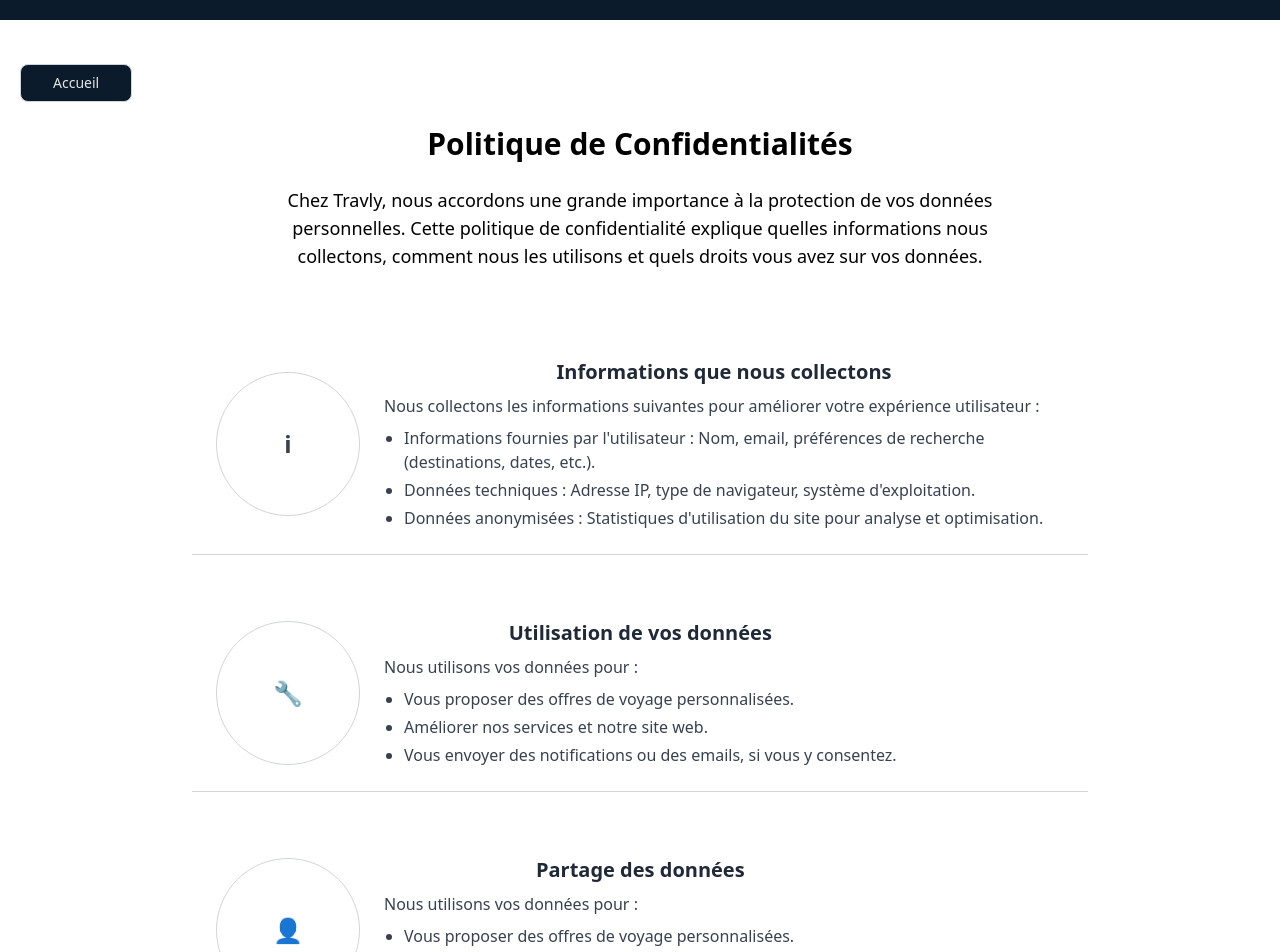
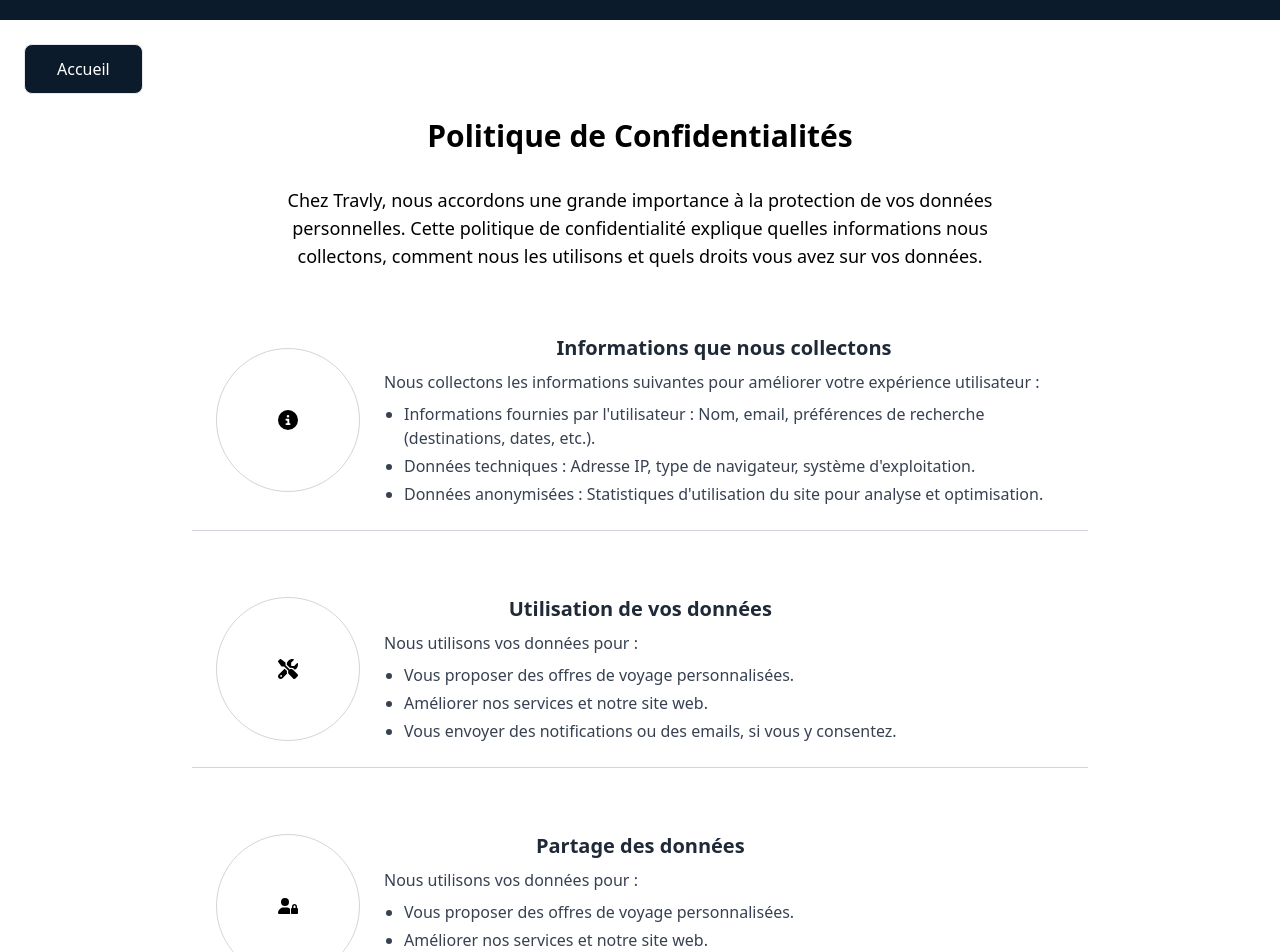
Before and after one commit to NassCT/travly, a React (Vite) app: page /Confidentialites in a window 1280 px wide. Shown: the part 100-1052 px from the top of the page. Built offline with nearby package versions, Linux system fonts and the light colour scheme.

Commit message:
MAJ Confidentialites icones ok

```diff
--- a/src/components/Confidentialites.jsx
+++ b/src/components/Confidentialites.jsx
@@ -1,29 +1,32 @@
 import React from 'react'
 import Footer from './Footer';
+import Buttons from './Buttons';
+import Icons from './Icons';
 
 function Confidentialites() {
   return (
-    <section className="pt-5">
-      <div className="my-6 pl-5">
-        <button className="bg-colorB text-colorW text-sm hover:underline border border-gray-300 px-8 py-2 rounded-lg">
-          Accueil
-        </button>
-      </div>
+    <section>
+      <a href="/">
+        <Buttons
+        textContent={"Accueil"}
+        buttonClass={"px-8 mt-6 ml-6"}
+        />
+      </a>
 
-      <h1 className="text-center text-2xl sm:text-3xl font-bold mb-6">
+      <h1 className="text-center text-2xl sm:text-3xl font-bold mt-6">
         Politique de Confidentialités
       </h1>
 
-      <p className="text-center max-w-3xl mx-auto text-base sm:text-lg my-6">
+      <p className="text-center max-w-3xl mx-auto text-base sm:text-lg mt-8">
         Chez Travly, nous accordons une grande importance à la protection de vos données personnelles. Cette politique de confidentialité explique quelles informations nous collectons, comment nous les utilisons et quels droits vous avez sur vos données.
       </p>
 
-      <div className="py-10 px-5">
+      <div className="py-10 px-5 mb-10">
         <div className="max-w-4xl mx-auto space-y-10">
 
           <div className="border border-gray-300 p-6 rounded-lg flex flex-col sm:flex-row items-center space-y-4 sm:space-y-0 sm:space-x-6 md:rounded-none md:border-t-0 md:border-l-0 md:border-r-0 md:border-b">
-            <div className="flex-shrink-0 w-20 h-20 sm:w-36 sm:h-36 border border-gray-300 rounded-full flex items-center justify-center">
-              <span className="text-xl sm:text-2xl font-bold text-gray-700">i</span>
+            <div className="flex-shrink-0 w-20 h-20 sm:w-36 sm:h-36 border border-gray-300 rounded-full flex items-center justify-center transition-transform duration-300 hover:scale-110 hover:shadow-lg">
+                <Icons iconName={"info"}/>
             </div>
             <div>
               <h2 className="text-center text-lg sm:text-xl font-semibold text-gray-800">Informations que nous collectons</h2>
@@ -39,8 +42,8 @@
           </div>
 
           <div className="border border-gray-300 p-6 rounded-lg flex flex-col sm:flex-row items-center space-y-4 sm:space-y-0 sm:space-x-6 md:rounded-none md:border-t-0 md:border-l-0 md:border-r-0 md:border-b">
-            <div className="flex-shrink-0 w-20 h-20 sm:w-36 sm:h-36 border border-gray-300 rounded-full flex items-center justify-center">
-              <span className="text-xl sm:text-2xl font-bold text-gray-700">🔧</span>
+            <div className="flex-shrink-0 w-20 h-20 sm:w-36 sm:h-36 border border-gray-300 rounded-full flex items-center justify-center transition-transform duration-300 hover:scale-110 hover:shadow-lg">
+              <Icons iconName={"repair"}/>
             </div>
             <div>
               <h2 className="text-center text-lg sm:text-xl font-semibold text-gray-800">Utilisation de vos données</h2>
@@ -54,8 +57,8 @@
           </div>
 
           <div className="border border-gray-300 p-6 rounded-lg flex flex-col sm:flex-row items-center space-y-4 sm:space-y-0 sm:space-x-6 md:rounded-none md:border-t-0 md:border-l-0 md:border-r-0 md:border-b">
-            <div className="flex-shrink-0 w-20 h-20 sm:w-36 sm:h-36 border border-gray-300 rounded-full flex items-center justify-center">
-              <span className="text-xl sm:text-2xl font-bold text-gray-700">👤</span>
+            <div className="flex-shrink-0 w-20 h-20 sm:w-36 sm:h-36 border border-gray-300 rounded-full flex items-center justify-center transition-transform duration-300 hover:scale-110 hover:shadow-lg">
+              <Icons iconName={"userlock"}/>
             </div>
             <div>
               <h2 className="text-center text-lg sm:text-xl font-semibold text-gray-800">Partage des données</h2>
```
